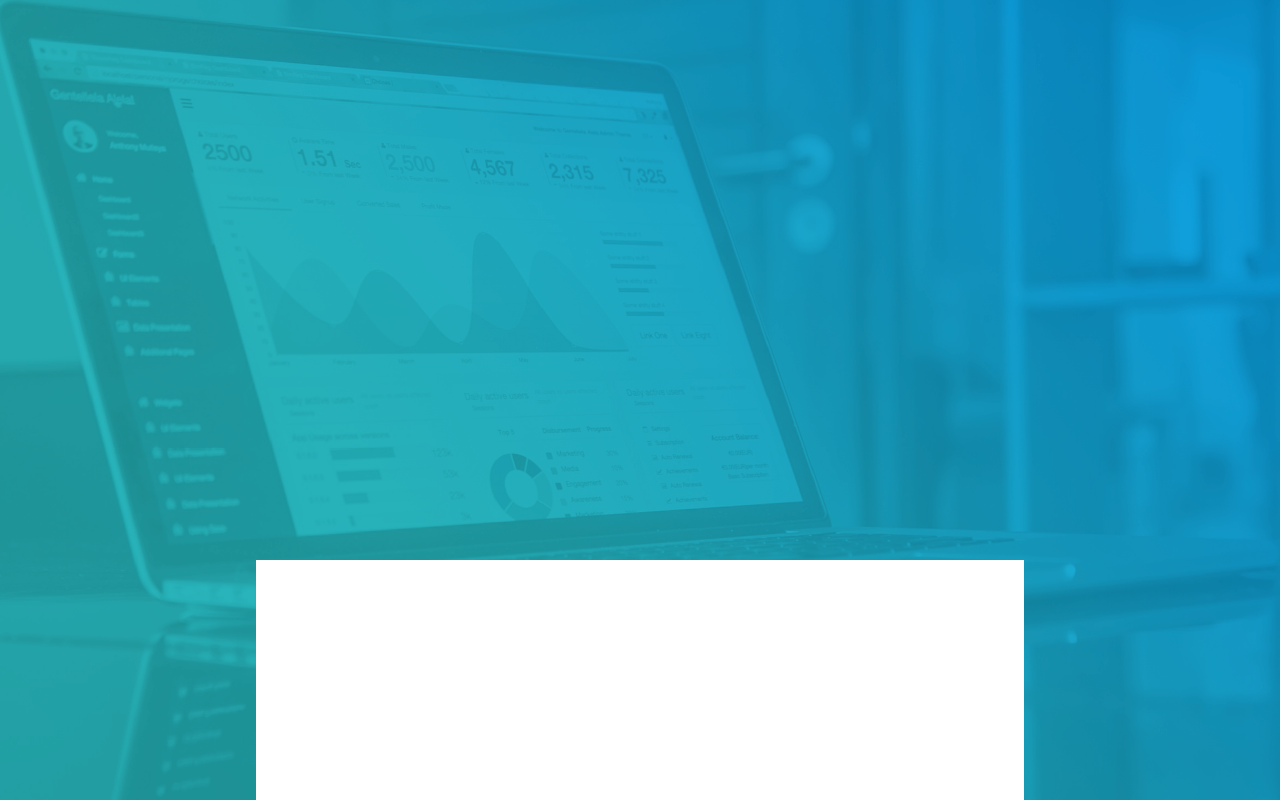
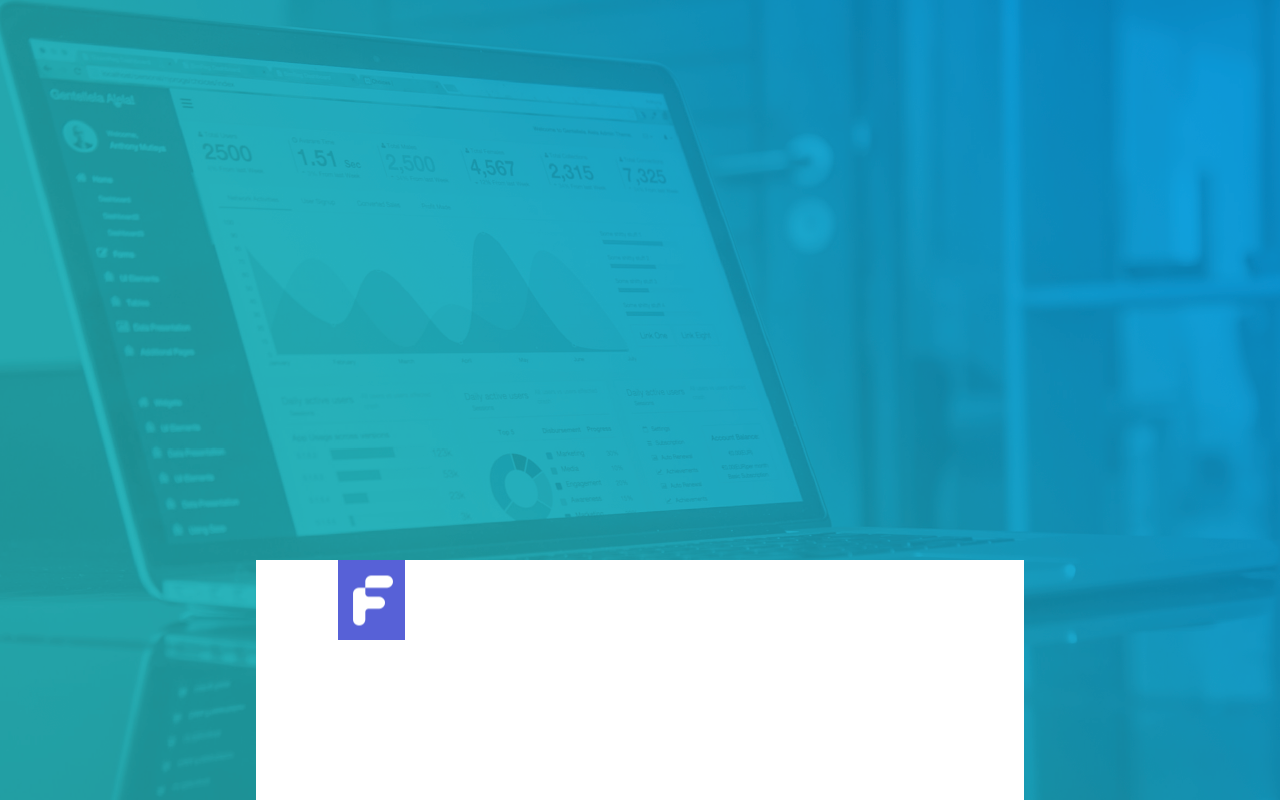
Before and after one commit to j4y88/RA-LawScoutProject, a website built with webpack: page app/index.html in a window 1280 px wide. Shown: the top 800 px of the page. Built offline with nearby package versions, Linux system fonts and the light colour scheme.

Commit message:
Added Some Comments in Starter

```diff
--- a/app/css/form.scss
+++ b/app/css/form.scss
@@ -8,3 +8,10 @@ main{
   top: 70%;
   left: 20%;
 }
+
+.logo{
+  background:url('./images/FLogo.png') center no-repeat;
+  margin-left: 10%;
+  width: 10%;
+  height: 80px;
+}
--- a/app/css/variables.scss
+++ b/app/css/variables.scss
@@ -1,4 +1,6 @@
 
 $btn-color: #4444D1;
 $background-color: #E4F5F5;
-$blue: blue;
+$blue: #5762D7;
+$teal: #23B3B8;
+$black: #264154;
--- a/app/index.html
+++ b/app/index.html
@@ -13,7 +13,8 @@
   <header id="header"></header>
 
   <main>
-
+    <div class=logo></div>
+      <!-- Flickity Goes Here -->
   </main>
 
 
```
Also changed, not shown: 1 other file.
